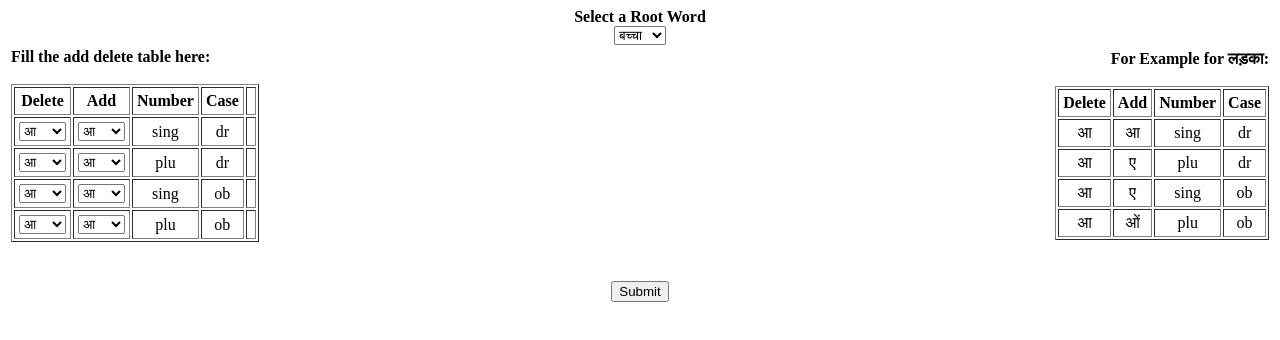
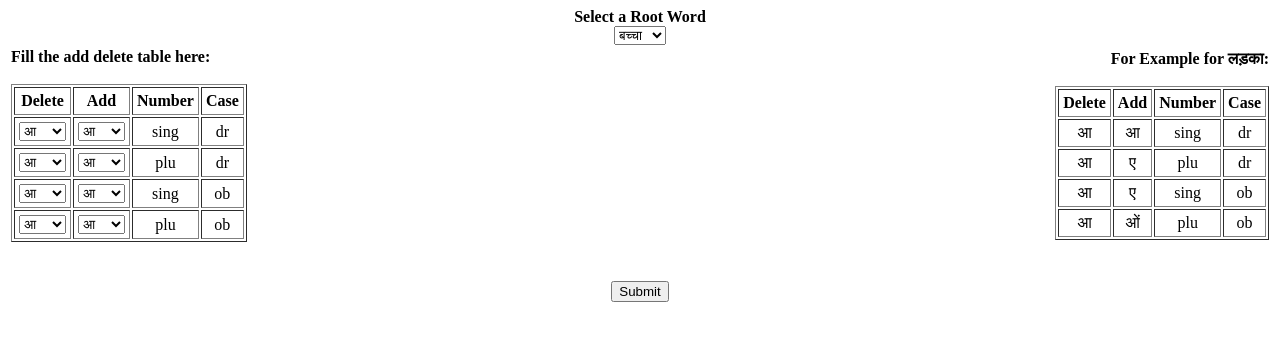
Before and after one commit to virtual-labs/exp-morphology-iiith, a plain HTML site: page experiment/simulation/index.html in a window 1280 px wide. Drawn offline with Linux system fonts and the light colour scheme.

Commit message:
Updated index

```diff
--- a/experiment/simulation/index.html
+++ b/experiment/simulation/index.html
@@ -55,7 +55,6 @@
                                                                 <th>Add</th>
                                                                 <th>Number</th>
                                                                 <th>Case</th>
-                                                                <th id="check"></th>
                                                             </tr>
                                                             <tr>
                                                                 <td>
@@ -86,7 +85,6 @@
                                                                 </td>
                                                                 <td>sing</td>
                                                                 <td>dr</td>
-                                                                <td id="check0"></td>
                                                             </tr>
                                                             <tr>
                                                                 <td>
@@ -117,7 +115,6 @@
                                                                 </td>
                                                                 <td>plu</td>
                                                                 <td>dr</td>
-                                                                <td id="check1"></td>
                                                             </tr>
                                                             <tr>
                                                                 <td>
@@ -148,8 +145,7 @@
                                                                 </td>
                                                                 <td>sing</td>
                                                                 <td>ob</td>
-                                                                <td id="check2"></td>
-                                                            </tr>
+                                                             </tr>
                                                             <tr>
                                                                 <td>
                                                                     <select id="delpluob" name="delpluob">
@@ -179,7 +175,6 @@
                                                                 </td>
                                                                 <td>plu</td>
                                                                 <td>ob</td>
-                                                                <td id="check3"></td>
                                                             </tr>
                                                         </tbody>
                                                     </table>
```
